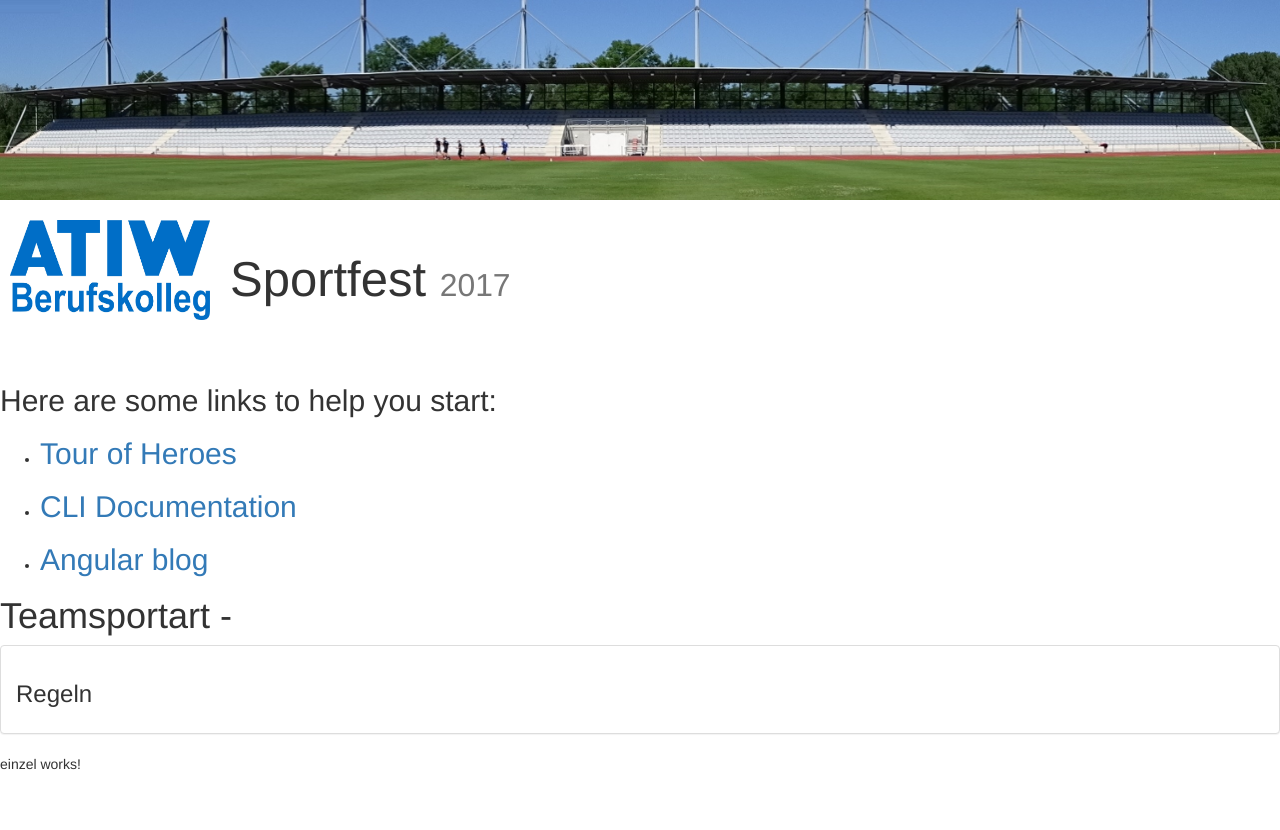
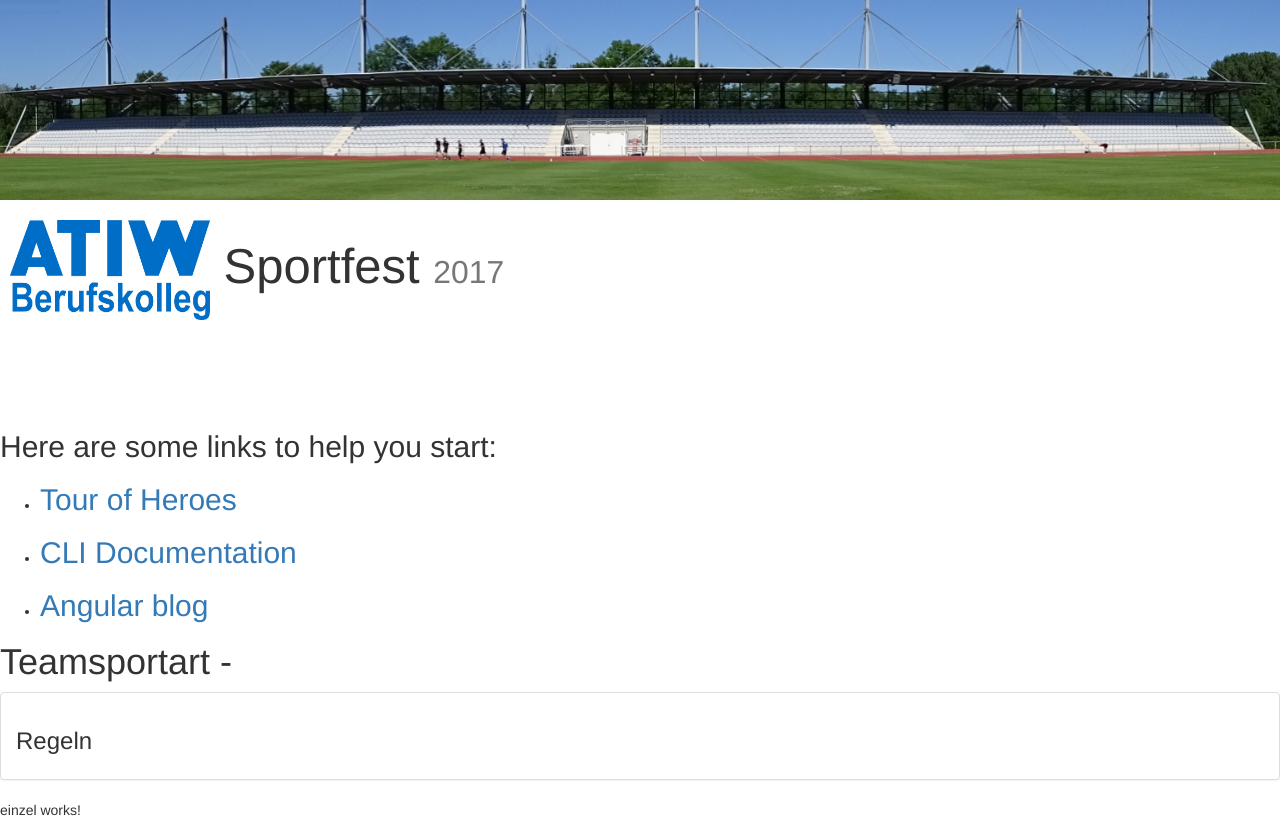
Before and after one commit to majabss/sportfest, an Angular app in the folder sportfest/: page / in a window 1280 px wide. Before the commit the page ends 800 px from the top, so only its background shows below. Built offline with nearby package versions, Linux system fonts and the light colour scheme.

Commit message:
Header und Icon

```diff
--- a/sportfest/src/app/app.component.css
+++ b/sportfest/src/app/app.component.css
@@ -7,8 +7,6 @@
 
 .header h1 {
   font-size: 3.5em;
+  height: 100px;
   vertical-align: center;
-  position: relative;
-  top: 13px;
-  left: 20px;
 }
--- a/sportfest/src/app/app.component.html
+++ b/sportfest/src/app/app.component.html
@@ -1,9 +1,9 @@
 <img height="200" width="100%" [src]="headerImage" alt="Bild konnte nicht geladen werden...">
 <div class="header">
   <br>
-  <a href="#" height="100" width="200"><img [src]="atiwImage" alt="Atiw Logo"></a>
+  <a href="#" height="100px" width="200px"><img [src]="atiwImage" alt="Atiw Logo"></a>
   <h1>
-    {{title}} <small>{{year}}</small>
+    &nbsp;{{title}} <small>{{year}}</small>
   </h1>
 </div>
 <br>
```
Also changed, not shown: 2 other files (tests, documents, lock files or other folders).
